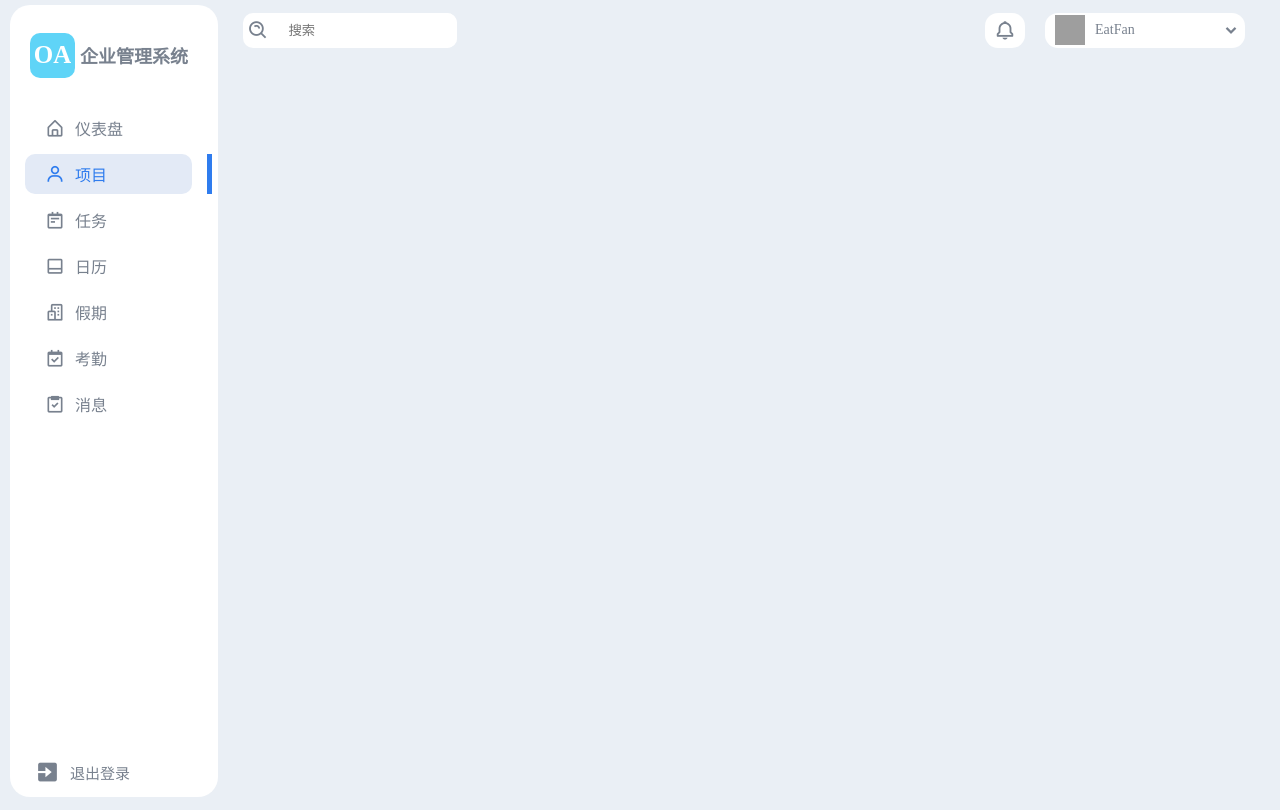
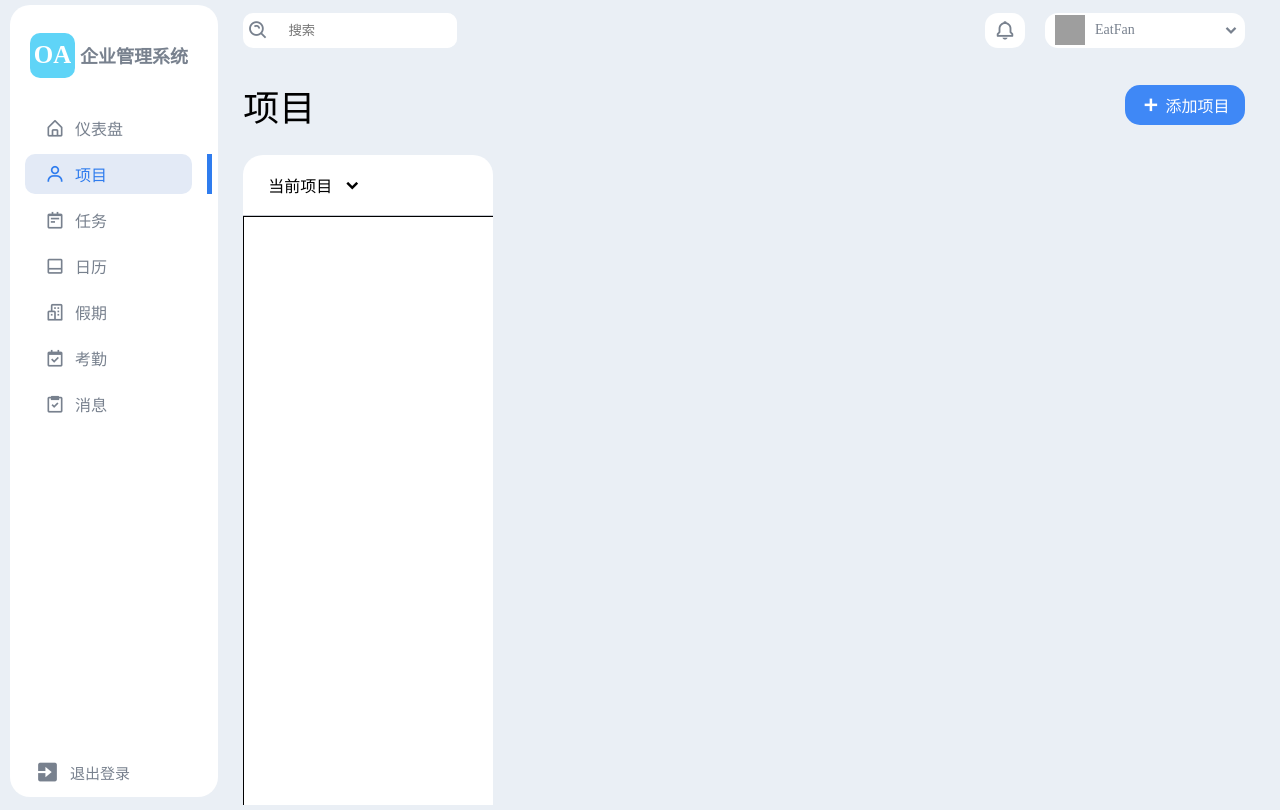
Before and after one commit to EatFans/Business-Management-System, a Vue app in the folder bms-vue/: page /project in a window 1280 px wide. Built offline with nearby package versions, Linux system fonts and the light colour scheme; grey boxes are pictures that could not be loaded.

Commit message:
前端设计项目界面UI

```diff
--- a/bms-vue/src/views/pages/Project.vue
+++ b/bms-vue/src/views/pages/Project.vue
@@ -1,13 +1,145 @@
+
+<template>
+  <div class="project-container">
+    <!-- 顶部部分，标题内容 -->
+    <div class="index-section">
+      <div class="page-title">
+        <h1>项目</h1>
+      </div>
+      <div class="add-project-button">
+        <i class="bx bx-plus"></i>
+        <p>添加项目</p>
+      </div>
+
+    </div>
+
+    <div class="project-body">
+      <!-- 项目列表侧边栏 -->
+      <div class="project-list-sidebar">
+        <div class="project-list-header">
+          <p>当前项目</p>
+          <i class='bx bxs-chevron-down'></i>
+        </div>
+
+        <!-- 项目列表侧边栏核心部分 -->
+        <div class="project-list-sidebar-content">
+
+        </div>
+      </div>
+    </div>
+  </div>
+</template>
+
 <script>
 export default {
-  name: "Project"
+  name: "Project",
+  components: {},
+  data() {
+    return {
+
+    }
+  },
+  methods: {
+    addProject(){
+      // TODO: 添加项目请求
+    }
+  }
 }
 </script>
 
-<template>
+<style scoped>
+.project-container {
+  width: 100%;
+  height: 94%;
+}
 
-</template>
+.index-section {
+  width: 100%;
+  height: 100px;
+  display: flex;
+  align-items: center;
+  justify-content: space-between;
+}
 
-<style scoped>
+/* 标题部分 */
+.page-title {
+  margin-left: 25px;
+}
+
+
+.page-title h1 {
+  font-size: 36px;
+  font-weight: 400;
+}
+
+/* 添加项目按钮样式 */
+.add-project-button {
+  width: 120px;
+  height: 40px;
+  border-radius: 15px;
+  background: #3f88f6;
+  margin-right: 40px;
+  display: flex;
+  justify-content: center;
+  align-items: center;
+}
+
+.add-project-button i {
+  color: #fff;
+  font-size: 20px;
+  font-weight: bold;
+  margin-right: 5px;
+}
+
+.add-project-button p {
+  color: #fff;
+}
+
+.add-project-button:hover {
+  background: #709fe8;
+}
+
+/* 项目页面主要内容 */
+.project-body {
+  width: 100%;
+  height: 100%;
+}
+
+/* 项目列表 */
+.project-list-sidebar{
+  width: 250px;
+  min-width: 200px;
+  height: 89%;
+  background: #fff;
+  margin-left: 25px;
+  margin-bottom: 25px;
+  border-radius: 20px;
+}
+
+.project-list-header {
+  width: 100%;
+  height: 60px;
+  border-top-left-radius: 20px;
+  border-top-right-radius: 20px;
+  display: flex;
+  align-items: center;
+  border-bottom: #c4c8d0 solid 1px;
+}
+
+.project-list-header p{
+  margin-left: 25px;
+  font-size: 16px;
+}
+
+.project-list-header i{
+  margin-left: 10px;
+  font-size: 20px;
+}
+
+.project-list-sidebar-content {
+  width: 100%;
+  height: 92%;
+  border: black solid 1px;
+}
 
 </style>
```
